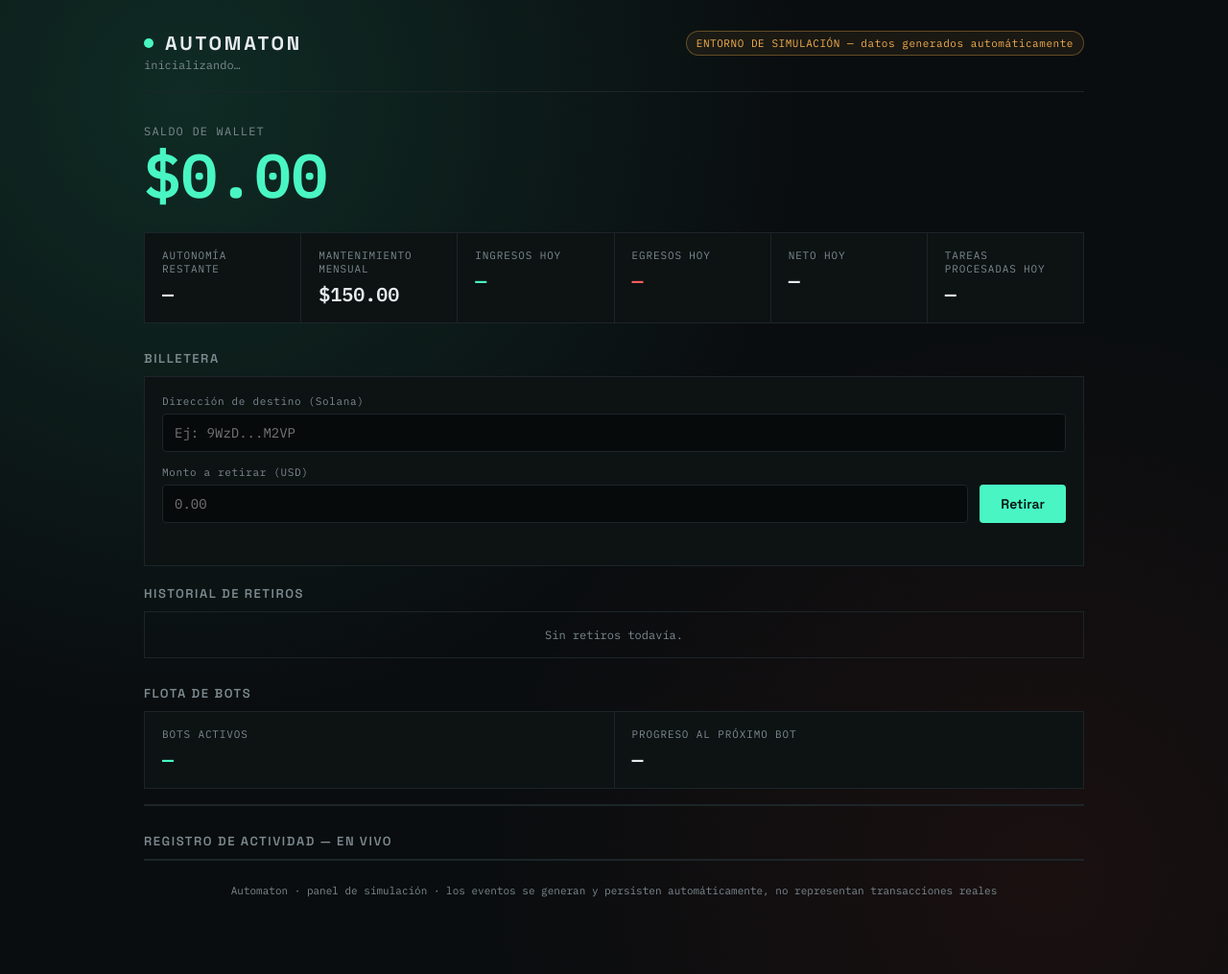
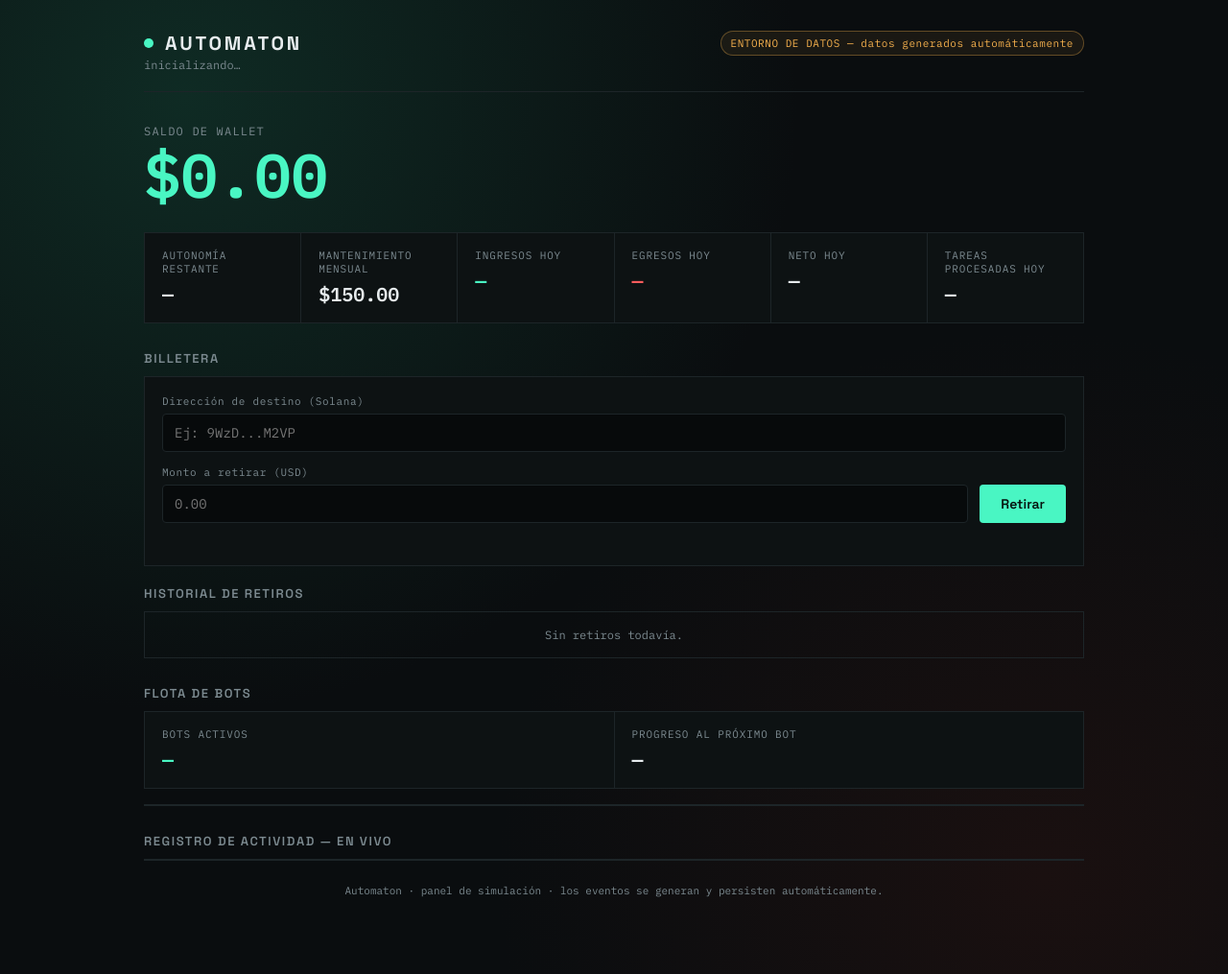
Before and after one commit to Jayyy-J/Automaton-UI, a website: page public/index.html in a window 1280 px wide. Shown: the whole page at 96% size. Drawn offline with Linux system fonts and the light colour scheme; no server answers.

Commit message:
Change simulation environment label and footer
Updated simulation environment label and footer text.

```diff
--- a/public/index.html
+++ b/public/index.html
@@ -210,7 +210,7 @@
       </div>
       <div class="status-line" id="statusLine">inicializando…</div>
     </div>
-    <div class="badge">ENTORNO DE SIMULACIÓN — datos generados automáticamente</div>
+    <div class="badge">ENTORNO DE DATOS — datos generados automáticamente</div>
   </header>
 
   <div class="hero">
@@ -279,7 +279,7 @@
   </div>
   <div class="feed" id="feed"></div>
 </div>
-<footer>Automaton · panel de simulación · los eventos se generan y persisten automáticamente, no representan transacciones reales</footer>
+<footer>Automaton · panel de simulación · los eventos se generan y persisten automáticamente.</footer>
 
 <script>
 const $ = (id) => document.getElementById(id);
```
